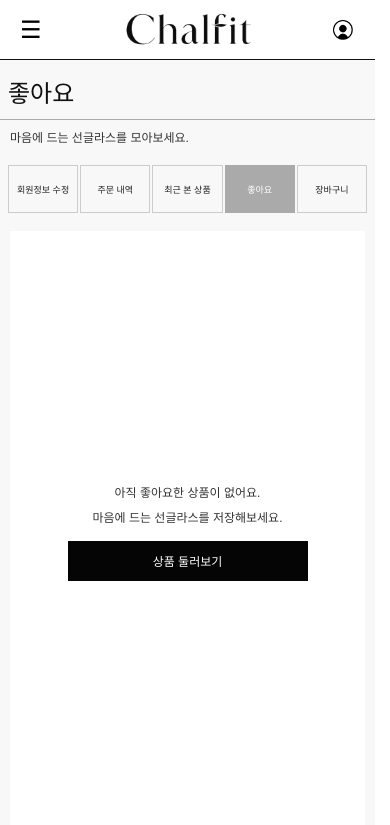
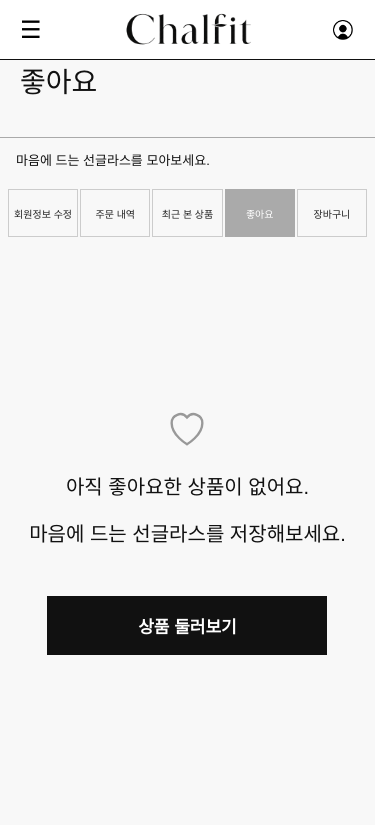
Before and after one commit to s2oory25/team, a React (Vite) app: page /team/favorites in a window 390 px wide. Shown: the top 825 px of the page. Built offline with nearby package versions, Linux system fonts and the light colour scheme; a web font is replaced by a local one.

Commit message:
Update customer pages and fix styling

```diff
--- a/src/App.jsx
+++ b/src/App.jsx
@@ -5,6 +5,7 @@
   Routes,
   Route,
   useLocation,
+  useNavigate,
 } from "react-router-dom";
 import "./App.css";
 
@@ -16,7 +17,6 @@
 import Welcome from "./pages/Welcome.jsx";
 import Cart from "./pages/Cart.jsx";
 import Favorites from "./pages/Favorites.jsx";
-import Likespage from "./pages/Likespage.jsx";
 import Mypage from "./pages/Mypage.jsx";
 import InquiryPage from "./pages/InquiryPage.jsx";
 import { products } from "./pages/Product.jsx";
@@ -40,6 +40,12 @@
   }
 
   return <Footer />;
+}
+
+function AppContent() {
+  const navigate = useNavigate();
+
+  return <AppInner navigate={navigate} />;
 }
 
 function App() {
@@ -135,11 +141,14 @@
 
   // 좋아요 추가 및 취소
   function toggleFavorite(productId) {
-    setFavorites((prev) =>
-      prev.includes(productId)
-        ? prev.filter((id) => id !== productId)
-        : [...prev, productId]
-    );
+    setFavorites((prev) => {
+      const current = Array.isArray(prev) ? prev : [];
+      const id = String(productId);
+
+      return current.some((item) => String(item) === id)
+        ? current.filter((item) => String(item) !== id)
+        : [...current, id];
+    });
   }
 
   function clearFavorites() {
@@ -174,6 +183,8 @@
 
   // 좋아요 상품 개수
   const favoriteCount = favorites.length;
+  console.log("좋아요 ID 목록:", favorites);
+  console.log("전체 상품 ID 목록:", Object.keys(products));
 
   // 좋아요 저장
   useEffect(() => {
@@ -238,17 +249,22 @@
     closeSubmenus();
   }
 
+  function navigateTo(path) {
+  closeMenu();
+
+  const cleanPath = path.startsWith("/")
+    ? path
+    : `/${path}`;
+
+  window.location.href = `/team${cleanPath}`;
+}
+
   function openMenu() {
     if (menuOpen) {
       closeMenu();
     } else {
       setMenuOpen(true);
     }
-  }
-
-  function navigateTo(path) {
-    closeMenu();
-    window.location.href = `/team${path}`;
   }
 
   function handleMenuClick(menu) {
@@ -425,14 +441,14 @@
 
           <Route path="/signup" element={<Signup />} />
           <Route path="/welcome" element={<Welcome />} />
-          <Route path="/mypage" element={<Mypage />} />
           <Route
-            path="/favorites"
+            path="/mypage"
             element={
-              <Likespage
-                favorites={favorites}
-                products={products}
-                toggleFavorite={toggleFavorite}
+              <Mypage
+                isLoggedIn={isLoggedIn}
+                setIsLoggedIn={setIsLoggedIn}
+                handleLogoutClick={handleLogoutClick}
+                navigateTo={navigateTo}
               />
             }
           />
--- a/src/pages/Favorites.css
+++ b/src/pages/Favorites.css
@@ -5,18 +5,23 @@
 }
 
 .favorites-title-bar {
-  display: flex;
-  align-items: center;
-  justify-content: space-between;
-  padding: 18px 24px 14px;
+  display: block;
+  padding: 18px 16px 12px;
   border-bottom: 1px solid #aaa;
 }
 
 .favorites-title-bar h1 {
   margin: 0;
-  font-size: 28px;
+  font-size: 26px;
   font-weight: 500;
-  letter-spacing: -0.04em;
+  letter-spacing: normal;
+}
+
+.favorites-intro {
+  margin: 12px 16px 0;
+  font-size: 13px;
+  font-weight: 400;
+  color: #111;
 }
 
 .favorites-content {
@@ -29,15 +34,16 @@
 .favorites-toolbar {
   display: flex;
   align-items: center;
-  justify-content: space-between;
+  justify-content: flex-end;
   margin: 12px 30px 28px;
   gap: 24px;
 }
 
 .favorites-description {
   margin: 0;
-  font-size: 19px;
+  font-size: 13px;
   font-weight: 400;
+  color: #555;
   letter-spacing: -0.02em;
 }
 
@@ -372,3 +378,46 @@
     height: 23px;
   }
 }
+
+
+/* 모바일 마이페이지 메뉴 */
+.likes-mobile-intro,
+.likes-mobile-tabs {
+  display: none;
+}
+
+@media (max-width: 767px) {
+  .likes-mobile-intro {
+    display: block;
+    margin: 0;
+    padding: 8px 20px 0;
+    color: #333;
+    font-size: 12px;
+  }
+
+  .likes-mobile-tabs {
+    display: grid;
+    grid-template-columns: repeat(5, minmax(0, 1fr));
+    margin: 20px 8px 24px;
+    gap: 2px;
+  }
+
+  .likes-mobile-tabs button {
+    min-width: 0;
+    min-height: 48px;
+    padding: 4px 2px;
+    border: 1px solid #ccc;
+    background: transparent;
+    color: #222;
+    font-family: inherit;
+    font-size: 10px;
+    white-space: nowrap;
+    cursor: pointer;
+  }
+
+  .likes-mobile-tabs button.active {
+    border-color: #aaa;
+    background: #aaa;
+    color: #fff;
+  }
+}
--- a/src/pages/Favorites.jsx
+++ b/src/pages/Favorites.jsx
@@ -30,8 +30,17 @@
 }) {
   const navigate = useNavigate();
   const [isDeleteModalOpen, setIsDeleteModalOpen] = useState(false);
-  const favoriteProducts = favorites
-    .map((productId) => products[productId])
+  const favoriteProducts = (Array.isArray(favorites) ? favorites : [])
+    .map((item) => {
+      const id = typeof item === "object" && item !== null ? item.id : item;
+
+      return (
+        products[String(id)] ??
+        Object.values(products).find(
+          (product) => String(product.id) === String(id)
+        )
+      );
+    })
     .filter(Boolean);
 
   function openProduct(productId) {
@@ -49,18 +58,38 @@
     updateCart(productId, (cartItems[productId] ?? 0) + 1);
   }
 
-  return (
-    <main className="favorites-page">
-      <div className="favorites-title-bar">
-        <h1>좋아요</h1>
-      </div>
+return (
+  <main className="favorites-page">
+    <div className="favorites-title-bar">
+      <h1>좋아요</h1>
+    </div>
+
+    <p className="favorites-intro">
+      마음에 드는 선글라스를 모아보세요.
+    </p>
+
+    <nav className="likes-mobile-tabs" aria-label="마이페이지 메뉴">
+    <button type="button" onClick={() => navigate("/mypage")}>
+      회원정보 수정
+    </button>
+    <button type="button" onClick={() => navigate("/mypage")}>
+      주문 내역
+    </button>
+    <button type="button" onClick={() => navigate("/mypage")}>
+      최근 본 상품
+    </button>
+    <button className="active" type="button" onClick={() => navigate("/favorites")}>
+      좋아요
+    </button>
+    <button type="button" onClick={() => navigate("/cart")}>
+      장바구니
+    </button>
+  </nav>
+
 
       <section className="favorites-body" aria-label="좋아요 상품">
         {favoriteProducts.length > 0 && (
           <div className="favorites-toolbar">
-            <h2 className="favorites-description">
-              마음에 드는 선글라스를 모아보세요.
-            </h2>
             <button
               className="favorites-clear-button"
               type="button"
--- a/src/pages/Likespage.css
+++ b/src/pages/Likespage.css
@@ -19,7 +19,7 @@
 
 .likes-title-bar h1 {
   margin: 0;
-  font-size: 28px;
+  font-size: 26px;
   font-weight: 500;
 }
 
--- a/src/pages/Mypage.jsx
+++ b/src/pages/Mypage.jsx
@@ -1,14 +1,24 @@
-// 기존 App.jsx의 페이지 JSX를 그대로 분리했습니다.
-import './Mypage.css'
+import "./Mypage.css";
+import { useNavigate } from "react-router-dom";
+
 export default function MyPage(props) {
-  const { activeMenu, setActiveMenu, menuOpen, setMenuOpen, categoryOpen, setCategoryOpen, styleOpen, setStyleOpen, customerOpen, setCustomerOpen, isLoggedIn, setIsLoggedIn, mobileMypageOpen, setMobileMypageOpen, selectedCustomerItem, setSelectedCustomerItem, currentPage, setCurrentPage, selectedOrder, setSelectedOrder, selectedPhoto, setSelectedPhoto, photoPreview, setPhotoPreview, analysisMessage, setAnalysisMessage, isAnalyzing, setIsAnalyzing, hasAnalyzed, setHasAnalyzed, inquiryType, setInquiryType, inquiryEmail, setInquiryEmail, inquiryContent, setInquiryContent, showInquiryFaq, setShowInquiryFaq, inquiryMessage, setInquiryMessage, accountMessage, setAccountMessage, profilePhoto, isChangingPassword, setIsChangingPassword, openFaqIndex, setOpenFaqIndex, cartAgreement, setCartAgreement, cartItems, setCartItems, menuItems, categoryItems, styleItems, customerItems, mypageItems, faqItems, faqDetails, products, closeSubmenus, navigateTo, handleMenuClick, handleMobileMypageClick, handleSubMenuClick, handleMobileCustomerClick, handleCustomerItemClick, handleInquirySubmit, handleLoginClick, handleLogoutClick, handleProfileCardClick, handleAccountMenuClick, openMenu, closeMenu, handlePhotoChange, handleAnalyze, handleRetry, selectedCartItems, cartSubtotal, orderDetail, sampleFaceShape } = props
+  const navigate = useNavigate();
+
+  const {
+    isLoggedIn,
+    profilePhoto,
+    handleProfileCardClick,
+  } = props;
+
   return (
     <main className="mypage-screen">
-          <section className="mypage-title-bar">
+      <div className="mypage-title-bar">
         <h1>마이페이지</h1>
-          </section>
+      </div>
 
-          <p className="mypage-welcome">살펴보고 싶은 메뉴를 선택해주세요.</p>
+      <p className="mypage-welcome">
+        회원님의 정보를 확인하고 관리해보세요.
+      </p>
 
       <div className="mypage-dashboard">
         <button
@@ -16,32 +26,62 @@
           className="mypage-profile-card"
           onClick={handleProfileCardClick}
         >
-              <span className={`mypage-profile-avatar${profilePhoto ? ' has-photo' : ''}`} aria-hidden="true">
-                {profilePhoto ? <img src={profilePhoto} alt="" /> : <><span /><i /></>}
+          <span
+            className={`mypage-profile-avatar${profilePhoto ? " has-photo" : ""}`}
+            aria-hidden="true"
+          >
+            {profilePhoto ? (
+              <img src={profilePhoto} alt="" />
+            ) : (
+              <>
+                <span />
+                <i />
+              </>
+            )}
           </span>
+
           <div>
-                <strong>{isLoggedIn ? '김철님' : '로그인 해주세요'}</strong>
+            <strong>
+              {isLoggedIn ? "김찰떡님" : "로그인 해주세요"}
+            </strong>
             <p>
               {isLoggedIn
-                    ? '회원 정보를 확인하고 수정할 수 있습니다.'
-                    : '나에게 어울리는 스타일을 찾아보세요.'}
+                ? "회원 정보를 확인하고 수정할 수 있습니다."
+                : "나에게 어울리는 스타일을 찾아보세요."}
             </p>
           </div>
-              <span className="mypage-card-arrow" aria-hidden="true">›</span>
+
+          <span className="mypage-card-arrow" aria-hidden="true">
+            ›
+          </span>
         </button>
 
-            <section className="mypage-summary" aria-label="마이페이지 요약">
-              <button type="button" onClick={() => navigateTo('likes')}>
+        <section
+          className="mypage-summary"
+          aria-label="마이페이지 요약"
+        >
+          <button
+            type="button"
+            onClick={() => navigate("/favorites")}
+          >
             <span aria-hidden="true">♡</span>
             <strong>0</strong>
             <small>좋아요</small>
           </button>
-              <button type="button" onClick={() => navigateTo('cart')}>
+
+          <button
+            type="button"
+            onClick={() => navigate("/cart")}
+          >
             <span aria-hidden="true">🛒</span>
             <strong>0</strong>
             <small>장바구니</small>
           </button>
-              <button type="button" onClick={() => navigateTo('orders')}>
+
+          <button
+            type="button"
+            onClick={() => navigate("/orders")}
+          >
             <span aria-hidden="true">▢</span>
             <strong>0</strong>
             <small>주문 내역</small>
@@ -51,27 +91,39 @@
         <button
           type="button"
           className="mypage-fit-button"
-              onClick={() => navigateTo('ai-fitting')}
+          onClick={() => navigate("/ai-fitting")}
         >
           <strong>MY FIT</strong>
           <span>나의 분석 결과 보기　›</span>
         </button>
 
         <section className="mypage-shortcuts">
-              <button type="button" onClick={() => navigateTo('recent')}>
+          <button
+            type="button"
+            onClick={() => navigate("/recent")}
+          >
             <span aria-hidden="true">◷</span> 최근 본 상품
           </button>
-              <button type="button" onClick={() => navigateTo('inquiry')}>
+
+          <button
+            type="button"
+            onClick={() => navigate("/inquiry")}
+          >
             <span aria-hidden="true">◎</span> 1:1 문의
           </button>
-              <button type="button" onClick={() => navigateTo('orders')}>
+
+          <button
+            type="button"
+            onClick={() => navigate("/orders")}
+          >
             <span aria-hidden="true">♧</span> 배송 조회
           </button>
+
           <button type="button" disabled>
             <span aria-hidden="true">♧</span> 알림 설정 · 준비 중
           </button>
         </section>
       </div>
     </main>
-  )
+  );
 }
```
Also changed, not shown: src/pages/Cart.css (+6 -7 lines), src/pages/Mypage.css (+6 -14 lines). Lines whose indentation alone changed are shown as unchanged.
